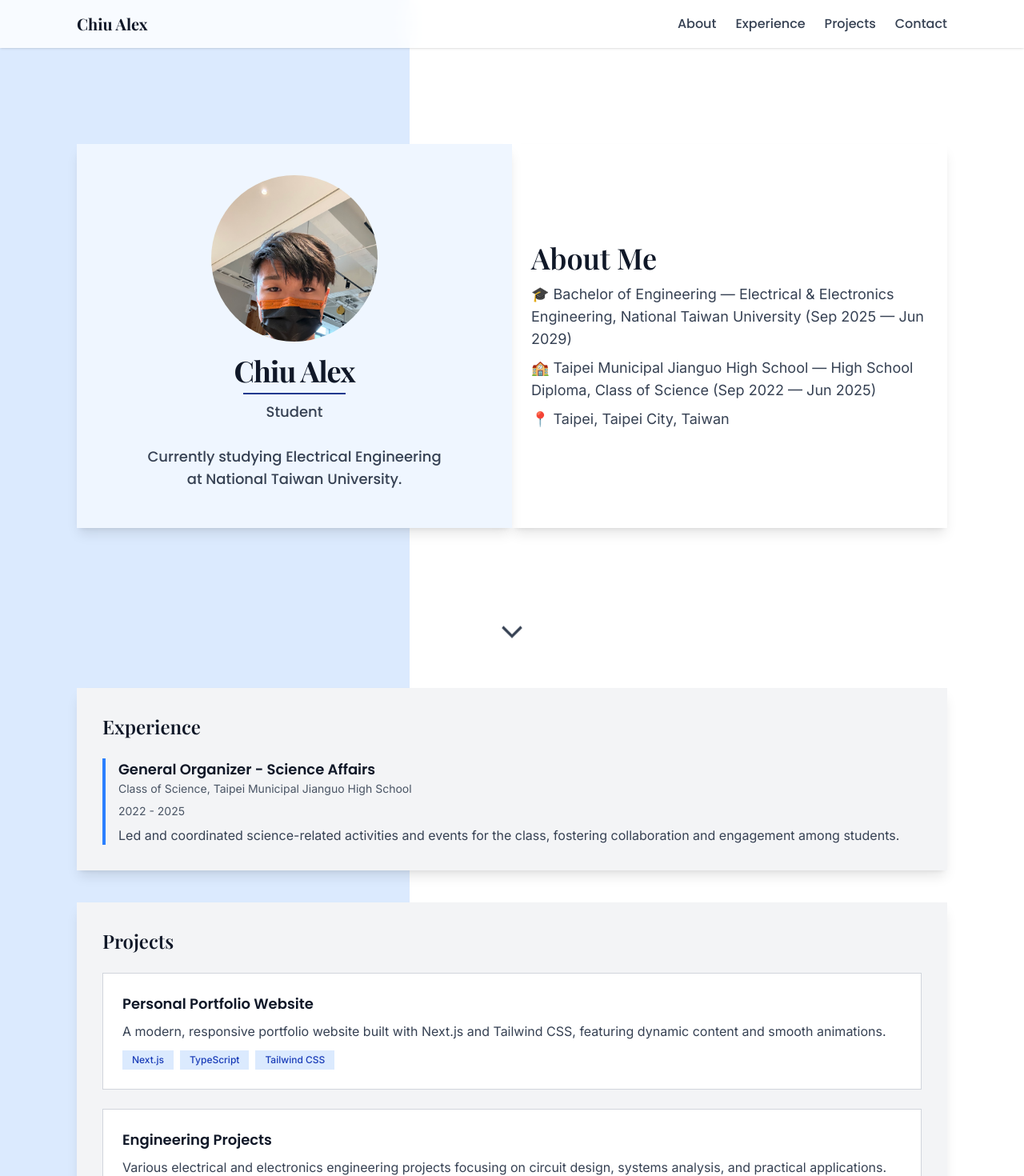
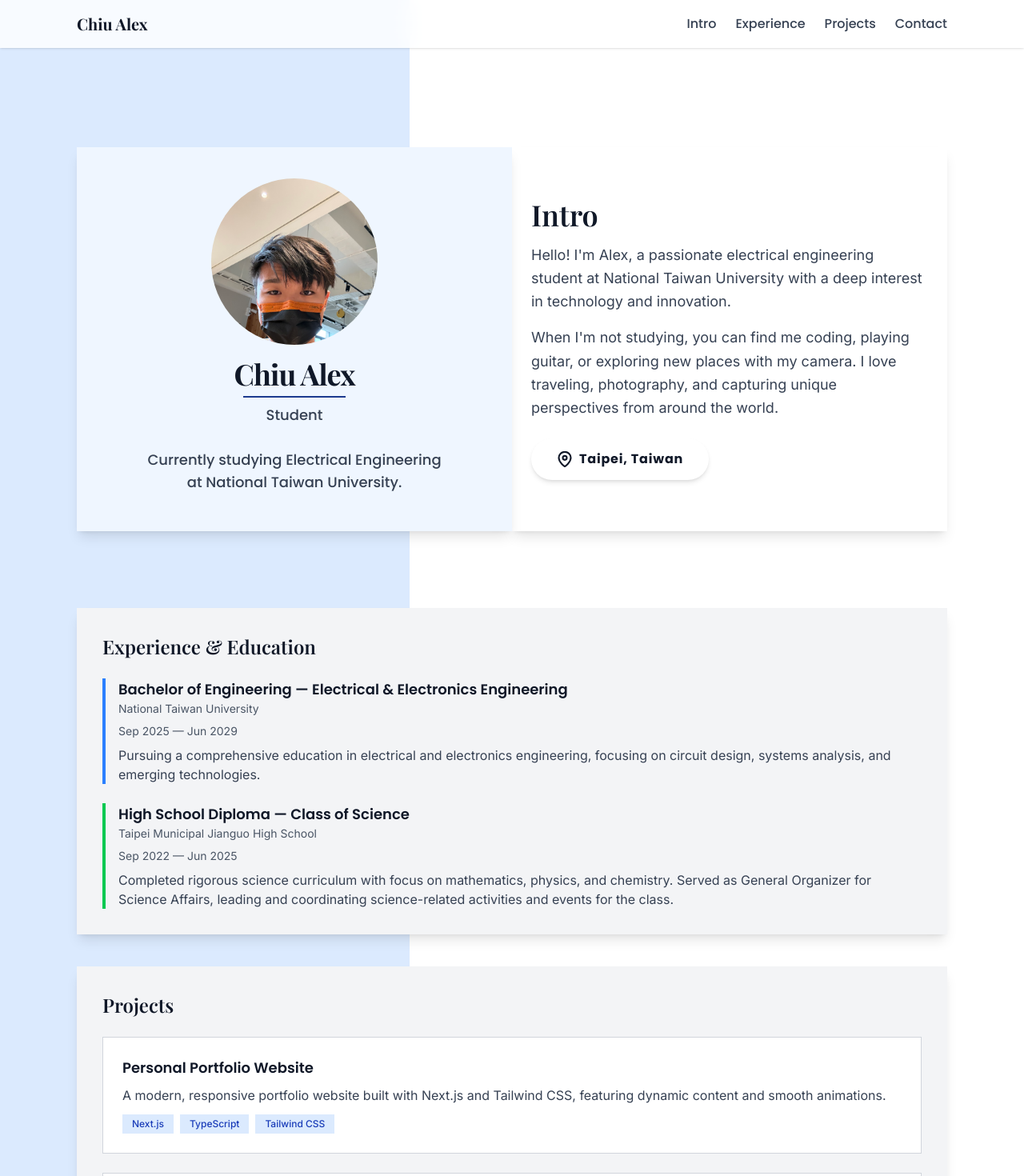
Before and after one commit to Alexchiuu/portfolio, a Next.js app: page / in a window 1280 px wide. Shown: the top 1470 px of the page at 80% size. Built offline with nearby package versions, Linux system fonts and the light colour scheme.

Commit message:
Add auto-hide navigation bar and improve scroll behavior

```diff
--- a/app/page.tsx
+++ b/app/page.tsx
@@ -71,8 +71,11 @@ export default function Home() {
   const [shouldDarken, setShouldDarken] = useState(false);
   const [showScrollArrow, setShowScrollArrow] = useState(true);
   const [hasLoaded, setHasLoaded] = useState(false);
+  const [isScrolling, setIsScrolling] = useState(false);
+  const [isAtTop, setIsAtTop] = useState(true);
   const triangleIdCounter = useRef(0);
   const darkenTimeoutRef = useRef<NodeJS.Timeout | null>(null);
+  const scrollTimeoutRef = useRef<NodeJS.Timeout | null>(null);
 
   // Entry animation effect
   useEffect(() => {
@@ -276,18 +279,36 @@ export default function Home() {
     };
   }, [isMouseMoving]);
 
-  // Hide scroll arrow when user scrolls
+  // Hide scroll arrow and manage nav visibility on scroll
   useEffect(() => {
     const handleScroll = () => {
+      // Manage scroll arrow visibility
       if (window.scrollY > 50) {
         setShowScrollArrow(false);
       } else {
         setShowScrollArrow(true);
       }
+
+      // Manage nav bar visibility
+      setIsAtTop(window.scrollY < 50);
+      setIsScrolling(true);
+
+      if (scrollTimeoutRef.current) {
+        clearTimeout(scrollTimeoutRef.current);
+      }
+
+      scrollTimeoutRef.current = setTimeout(() => {
+        setIsScrolling(false);
+      }, 2000); // Hide nav after 2 seconds of inactivity
     };
 
     window.addEventListener('scroll', handleScroll);
-    return () => window.removeEventListener('scroll', handleScroll);
+    return () => {
+      window.removeEventListener('scroll', handleScroll);
+      if (scrollTimeoutRef.current) {
+        clearTimeout(scrollTimeoutRef.current);
+      }
+    };
   }, []);
 
   const handleMouseEnter = () => {
@@ -322,8 +343,27 @@ export default function Home() {
   ];
 
   return (
+    <>
+      {/* Navigation Header */}
+      <nav
+        className={`fixed top-0 left-0 right-0 z-50 bg-white/80 backdrop-blur-md shadow-sm transition-all duration-300 ${
+          hasLoaded && (isScrolling || isAtTop) ? 'opacity-100 translate-y-0' : 'opacity-0 -translate-y-full'
+        }`}
+      >
+        <div className="max-w-6xl mx-auto px-8 py-4">
+          <div className="flex items-center justify-between">
+            <h2 className="text-xl font-bold text-gray-900" style={{ fontFamily: 'var(--font-playfair)' }}>Chiu Alex</h2>
+            <div className="flex gap-6" style={{ fontFamily: 'var(--font-poppins)' }}>
+              <a href="#about" className="text-gray-700 hover:text-gray-900 transition-colors font-medium">Intro</a>
+              <a href="#experience" className="text-gray-700 hover:text-gray-900 transition-colors font-medium">Experience</a>
+              <a href="#projects" className="text-gray-700 hover:text-gray-900 transition-colors font-medium">Projects</a>
+              <a href="#contact" className="text-gray-700 hover:text-gray-900 transition-colors font-medium">Contact</a>
+            </div>
+          </div>
+        </div>
+      </nav>
       <div
-      className="min-h-screen relative overflow-hidden"
+        className="min-h-screen relative overflow-hidden pt-20" // Added pt-20 for padding
         style={{
           perspective: '1000px',
           background: 'linear-gradient(to right, #dbeafe 0%, #dbeafe 40%, #ffffff 40%, #ffffff 100%)',
@@ -333,25 +373,6 @@ export default function Home() {
         onMouseEnter={handleMouseEnter}
         onMouseLeave={handleMouseLeave}
       >
-      {/* Navigation Header */}
-      <nav
-        className={`sticky top-0 z-50 bg-white/80 backdrop-blur-md shadow-sm transition-all duration-1000 ${
-          hasLoaded ? 'opacity-100 translate-y-0' : 'opacity-0 -translate-y-4'
-        }`}
-      >
-        <div className="max-w-6xl mx-auto px-8 py-4">
-          <div className="flex items-center justify-between">
-            <h2 className="text-xl font-bold text-gray-900" style={{ fontFamily: 'var(--font-playfair)' }}>Chiu Alex</h2>
-            <div className="flex gap-6" style={{ fontFamily: 'var(--font-poppins)' }}>
-              <a href="#about" className="text-gray-700 hover:text-gray-900 transition-colors font-medium">About</a>
-              <a href="#experience" className="text-gray-700 hover:text-gray-900 transition-colors font-medium">Experience</a>
-              <a href="#projects" className="text-gray-700 hover:text-gray-900 transition-colors font-medium">Projects</a>
-              <a href="#contact" className="text-gray-700 hover:text-gray-900 transition-colors font-medium">Contact</a>
-            </div>
-          </div>
-        </div>
-      </nav>
-
         {/* Animated Triangles */}
         {triangles.map((triangle) => (
           <div
@@ -384,8 +405,8 @@ export default function Home() {
         ))}
 
         <main className="flex w-full max-w-6xl flex-col items-center mx-auto px-8 py-16 relative z-10">
-        {/* Transparent Spacer */}
-        <div className="w-full" style={{ height: '7vh' }}></div>
+          {/* Transparent Spacer Bottom */}
+          <div className="w-full" style={{ height: '5vh' }}></div>
 
           {/* Profile and About Section - Side by Side */}
           <div
@@ -424,38 +445,73 @@ export default function Home() {
               </p>
             </div>
 
-          {/* About Section */}
+            {/* Intro Section */}
             <div
               id="about"
               className={`bg-white p-6 shadow-lg flex flex-col justify-center transition-all duration-1000 delay-500 relative z-10 ${
                 hasLoaded ? 'opacity-100 translate-x-0' : 'opacity-0 translate-x-20'
               }`}
             >
-            <h2 className="mb-3 text-3xl font-semibold text-gray-900 sm:text-4xl" style={{ fontFamily: 'var(--font-playfair)' }}>
-              About Me
+              <h2 className="mb-4 text-3xl font-semibold text-gray-900 sm:text-4xl" style={{ fontFamily: 'var(--font-playfair)' }}>
+                Intro
               </h2>
-            <div className="space-y-2 text-lg text-gray-700">
-              <p>🎓 Bachelor of Engineering — Electrical & Electronics Engineering, National Taiwan University (Sep 2025 — Jun 2029)</p>
-              <p>🏫 Taipei Municipal Jianguo High School — High School Diploma, Class of Science (Sep 2022 — Jun 2025)</p>
-              <p>📍 Taipei, Taipei City, Taiwan</p>
+              <div className="space-y-4 text-lg text-gray-700 leading-relaxed">
+                <p>
+                  Hello! I'm Alex, a passionate electrical engineering student at National Taiwan University with a deep interest in technology and innovation.
+                </p>
+                <p>
+                  When I'm not studying, you can find me coding, playing guitar, or exploring new places with my camera. I love traveling, photography, and capturing unique perspectives from around the world.
+                </p>
+                <div className="flex items-center gap-3 pt-2">
+                  <a
+                    href="https://www.google.com/maps/place/Taipei,+Taiwan"
+                    target="_blank"
+                    rel="noopener noreferrer"
+                    className="location-button group relative inline-block cursor-pointer border-none px-8 py-3.5 font-bold text-base rounded-full overflow-hidden bg-white text-gray-900 shadow-md hover:shadow-xl transition-all duration-300 border-2 border-gray-200"
+                    style={{ fontFamily: 'var(--font-poppins)', letterSpacing: '0.05rem' }}
+                  >
+                    <span
+                      className="absolute top-0 left-0 w-full h-full bg-gradient-to-r from-blue-500 to-blue-600 -translate-x-full group-hover:translate-x-0 transition-transform duration-[400ms] ease-[cubic-bezier(0.3,1,0.8,1)]"
+                    ></span>
+                    <span className="relative z-10 flex items-center gap-2 group-hover:text-white transition-colors duration-400">
+                      <svg
+                        width="20"
+                        height="20"
+                        viewBox="0 0 24 24"
+                        fill="none"
+                        stroke="currentColor"
+                        strokeWidth="2.5"
+                        strokeLinecap="round"
+                        strokeLinejoin="round"
+                        className="transition-transform duration-300 group-hover:scale-110"
+                      >
+                        <path d="M21 10c0 7-9 13-9 13s-9-6-9-13a9 9 0 0 1 18 0z"/>
+                        <circle cx="12" cy="10" r="3"/>
+                      </svg>
+                      <span>Taipei, Taiwan</span>
+                    </span>
+                  </a>
+                </div>
               </div>
             </div>
           </div>
 
-        {/* Transparent Spacer Bottom */}
-        <div className="w-full" style={{ height: '7vh' }}></div>
 
           {/* Scroll Down Arrow */}
           <div
-          className="transition-all duration-500 ease-in-out overflow-hidden"
+            className={`ease-in-out overflow-hidden ${
+              hasLoaded ? 'opacity-100 translate-y-0' : 'opacity-0 translate-y-8'
+            }`}
             style={{
               height: showScrollArrow ? '13vh' : '0',
-            opacity: showScrollArrow ? 1 : 0
+              opacity: showScrollArrow && hasLoaded ? 1 : 0,
+              transition: hasLoaded && !showScrollArrow ? 'all 0.5s ease-in-out' : 'all 1s ease-in-out 3s'
             }}
           >
             <ScrollDownArrow />
           </div>
-
+          {/* Transparent Spacer Bottom */}
+          <div className="w-full" style={{ height: '7vh' }}></div>
           {/* Experience Section */}
           <div
             id="experience"
@@ -464,21 +520,36 @@ export default function Home() {
             }`}
           >
             <h2 className="mb-6 text-2xl font-semibold text-gray-900" style={{ fontFamily: 'var(--font-playfair)' }}>
-            Experience
+              Experience & Education
             </h2>
             <div className="space-y-6">
               <div className="border-l-4 border-blue-500 pl-4">
                 <h3 className="text-lg font-semibold text-gray-900" style={{ fontFamily: 'var(--font-poppins)' }}>
-                General Organizer - Science Affairs
+                  Bachelor of Engineering — Electrical & Electronics Engineering
                 </h3>
                 <p className="text-sm text-gray-600 mb-2">
-                Class of Science, Taipei Municipal Jianguo High School
+                  National Taiwan University
                 </p>
                 <p className="text-sm text-gray-600 mb-2">
-                2022 - 2025
+                  Sep 2025 — Jun 2029
                 </p>
                 <p className="text-gray-700">
-                Led and coordinated science-related activities and events for the class, fostering collaboration and engagement among students.
+                  Pursuing a comprehensive education in electrical and electronics engineering, focusing on circuit design, systems analysis, and emerging technologies.
+                </p>
+              </div>
+
+              <div className="border-l-4 border-green-500 pl-4">
+                <h3 className="text-lg font-semibold text-gray-900" style={{ fontFamily: 'var(--font-poppins)' }}>
+                  High School Diploma — Class of Science
+                </h3>
+                <p className="text-sm text-gray-600 mb-2">
+                  Taipei Municipal Jianguo High School
+                </p>
+                <p className="text-sm text-gray-600 mb-2">
+                  Sep 2022 — Jun 2025
+                </p>
+                <p className="text-gray-700">
+                  Completed rigorous science curriculum with focus on mathematics, physics, and chemistry. Served as General Organizer for Science Affairs, leading and coordinating science-related activities and events for the class.
                 </p>
               </div>
             </div>
@@ -553,23 +624,23 @@ export default function Home() {
               </div>
               <div className="group relative flex items-center gap-3 bg-white p-4 transition-all hover:scale-105 hover:shadow-lg">
                 <DualRingEffect />
-              <span className="relative z-20 text-2xl">🔬</span>
-              <span className="relative z-20 text-sm font-medium text-gray-700">Science</span>
+                <span className="relative z-20 text-2xl">🎸</span>
+                <span className="relative z-20 text-sm font-medium text-gray-700">Guitar</span>
               </div>
               <div className="group relative flex items-center gap-3 bg-white p-4 transition-all hover:scale-105 hover:shadow-lg">
                 <DualRingEffect />
-              <span className="relative z-20 text-2xl">🎮</span>
-              <span className="relative z-20 text-sm font-medium text-gray-700">Gaming</span>
+                <span className="relative z-20 text-2xl">✈️</span>
+                <span className="relative z-20 text-sm font-medium text-gray-700">Traveling</span>
               </div>
               <div className="group relative flex items-center gap-3 bg-white p-4 transition-all hover:scale-105 hover:shadow-lg">
                 <DualRingEffect />
-              <span className="relative z-20 text-2xl">📚</span>
-              <span className="relative z-20 text-sm font-medium text-gray-700">Reading</span>
+                <span className="relative z-20 text-2xl">�</span>
+                <span className="relative z-20 text-sm font-medium text-gray-700">Photography</span>
               </div>
               <div className="group relative flex items-center gap-3 bg-white p-4 transition-all hover:scale-105 hover:shadow-lg">
                 <DualRingEffect />
-              <span className="relative z-20 text-2xl">🎵</span>
-              <span className="relative z-20 text-sm font-medium text-gray-700">Music</span>
+                <span className="relative z-20 text-2xl">🔬</span>
+                <span className="relative z-20 text-sm font-medium text-gray-700">Science</span>
               </div>
               <div className="group relative flex items-center gap-3 bg-white p-4 transition-all hover:scale-105 hover:shadow-lg">
                 <DualRingEffect />
@@ -624,5 +695,6 @@ export default function Home() {
           </footer>
         </main>
       </div>
+    </>
   );
 }
```
Lines whose indentation alone changed are shown as unchanged.
